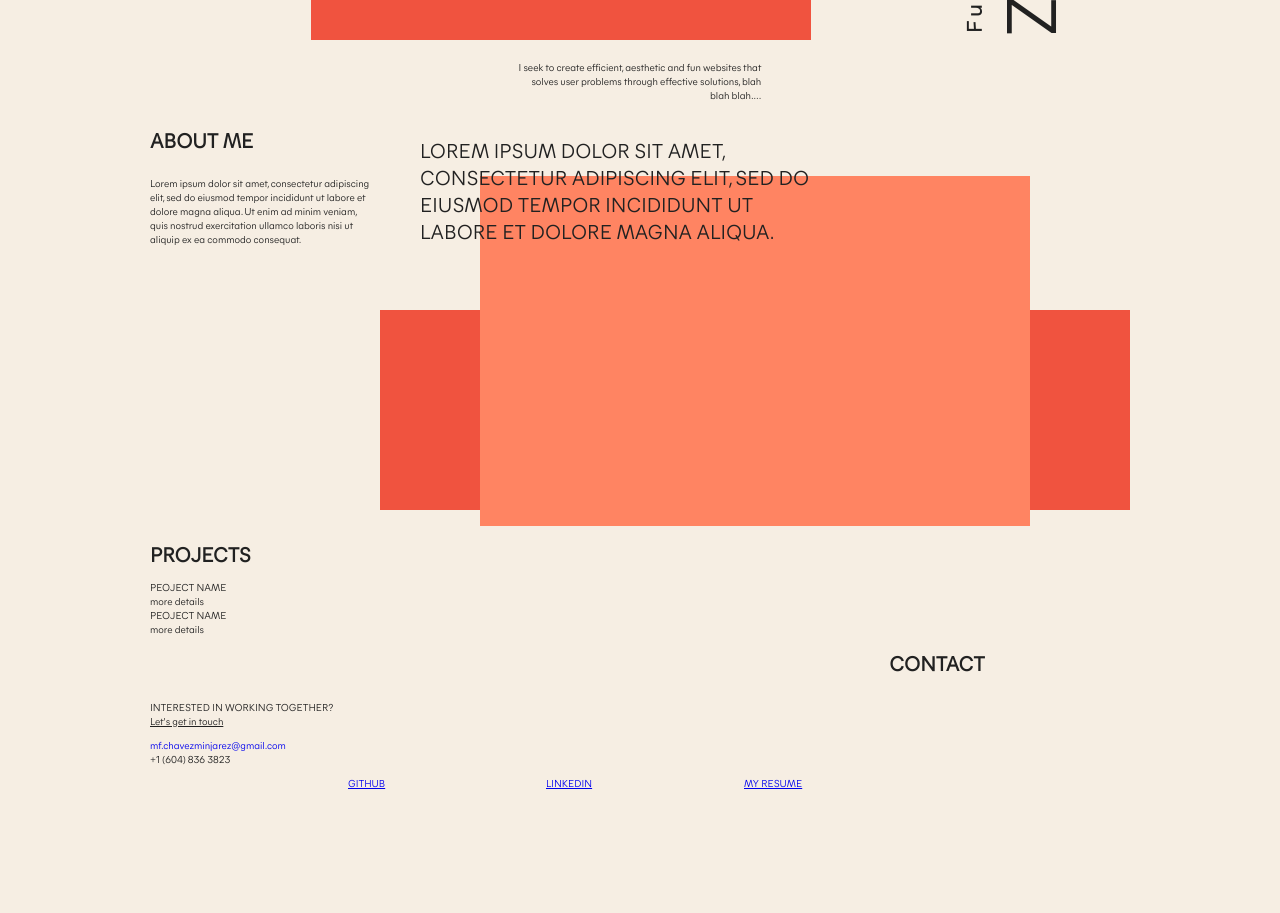
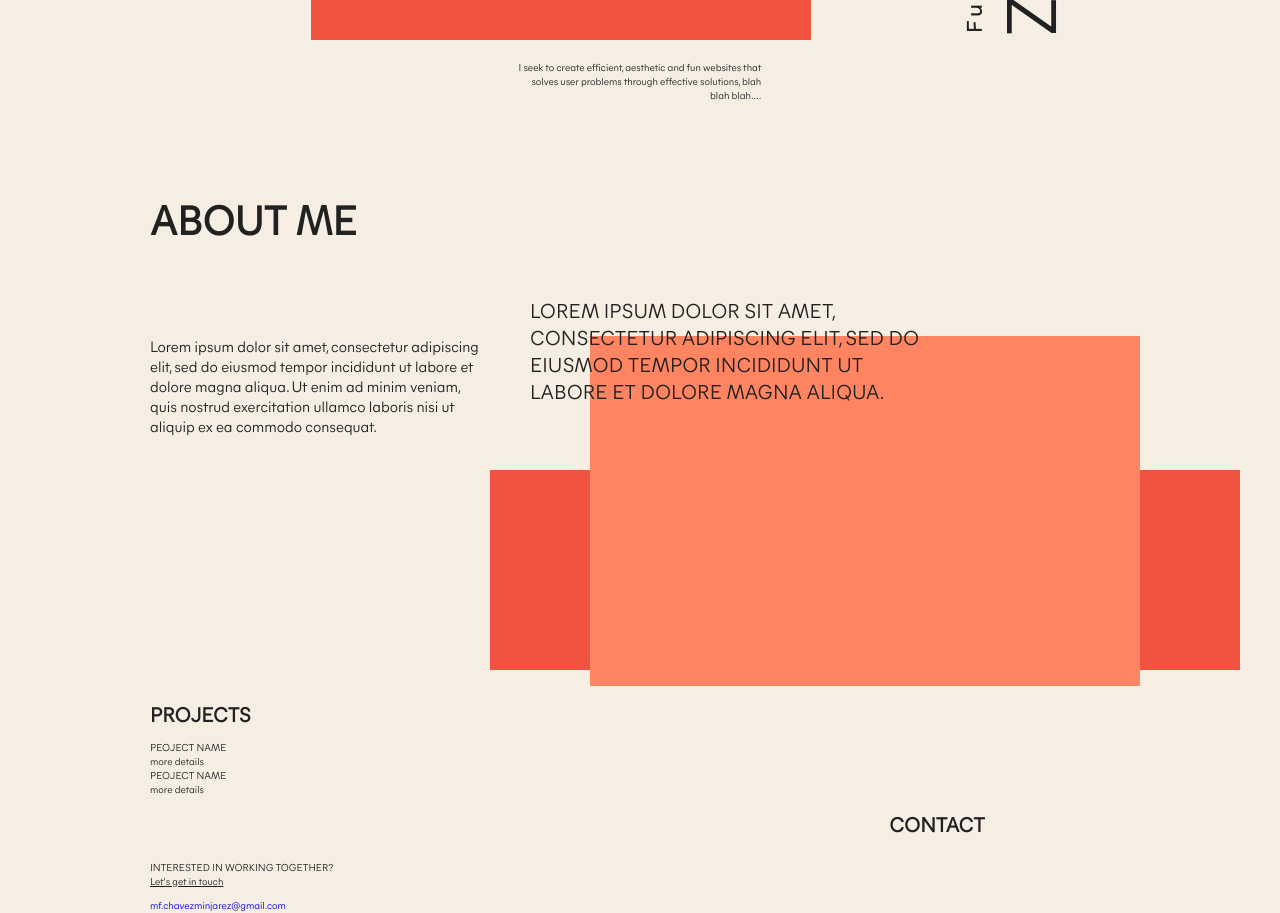
Before and after one commit to mafe-rnanda/mariachavez-website, a React (Create React App) app: page /about in a window 1280 px wide. Shown: the part 780-1693 px from the top of the page. Before the commit the page ends 1620 px from the top, so only its background shows below. Built offline with nearby package versions, Linux system fonts and the light colour scheme.

Commit message:
Add header sizing and margins to headers

```diff
--- a/src/index.scss
+++ b/src/index.scss
@@ -49,6 +49,15 @@ a {
   cursor: pointer;
 }
 
+.header {
+  font-size: 4rem;
+  margin: 2em 0;
+}
+
+.introduction {
+  font-size:1.5rem;
+}
+
 // NAVIGATION BAR
 #nav-bar {
   display: grid;
```
